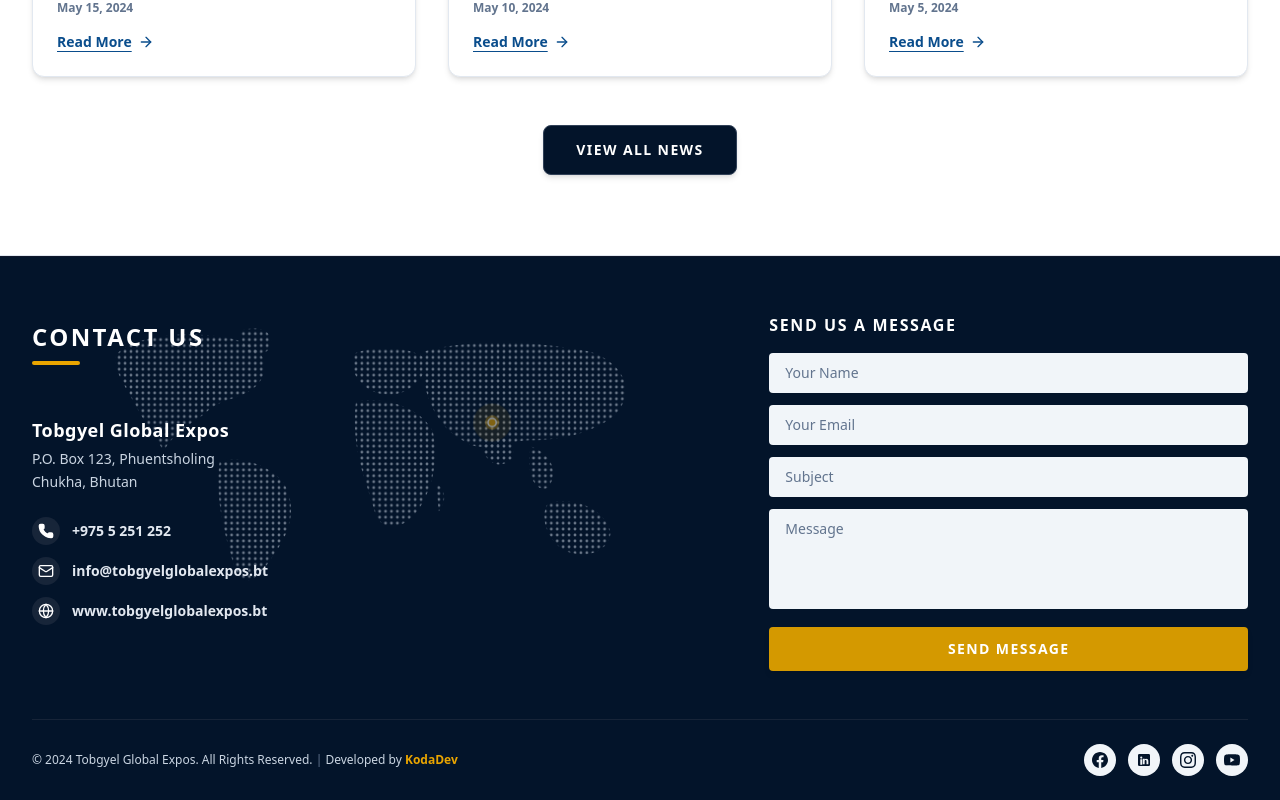
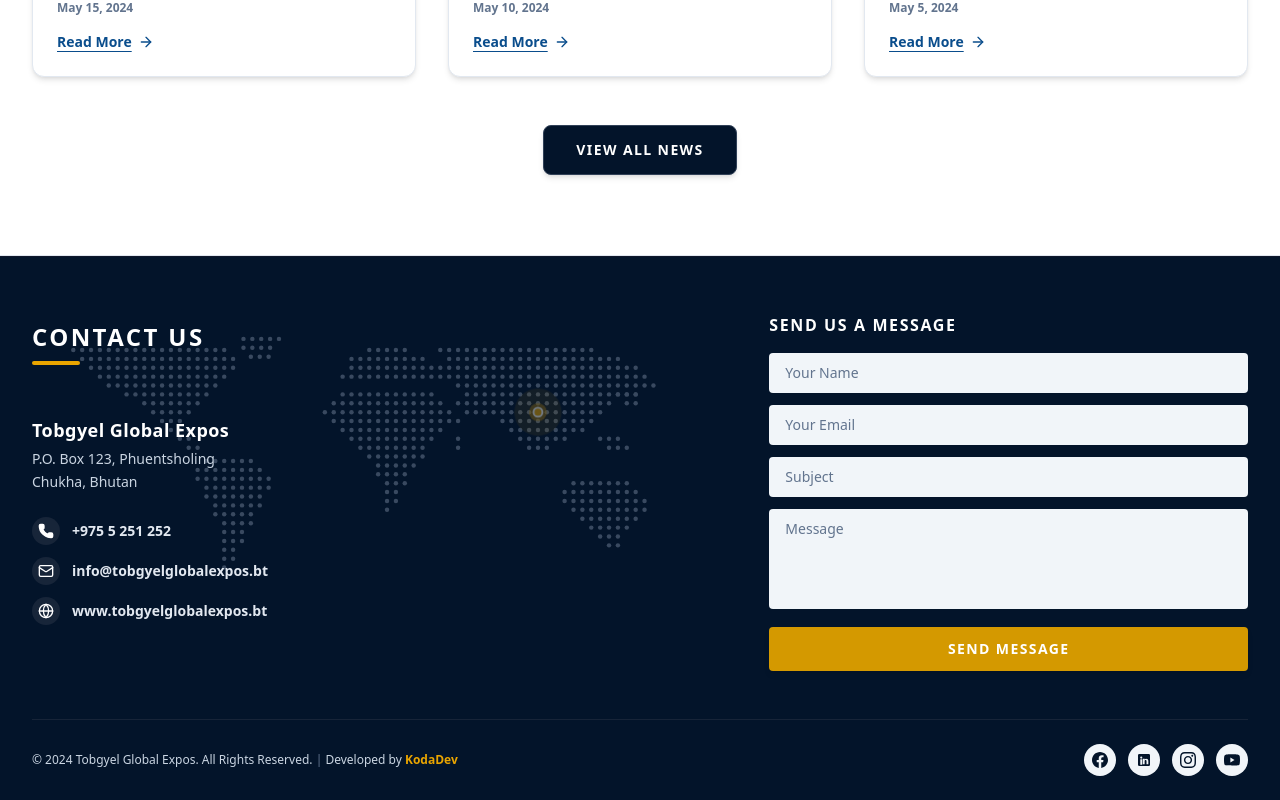
Before and after one commit to guruwangchuk7/Tobgyel-GlobalExpos, a Next.js app: page / in a window 1280 px wide. Shown: the part 3098-3898 px from the top of the page. Built offline with nearby package versions, Linux system fonts and the light colour scheme.

Commit message:
Replace SVG pattern fill with explicit coordinate array of discrete dot circles matching exact reference world map

```diff
--- a/app/components/Footer.tsx
+++ b/app/components/Footer.tsx
@@ -15,49 +15,105 @@
           {/* Left Column: Contact Details + World Map Background (span 7 cols) */}
           <div className="lg:col-span-7 space-y-6 relative min-h-[320px] flex flex-col justify-between py-2">
 
-            {/* Dotted World Map Matrix Overlay matching user screenshot */}
-            <div className="absolute inset-0 opacity-55 pointer-events-none -z-10 flex items-center justify-center overflow-hidden">
+            {/* Discrete Dots World Map Vector Overlay matching reference image 100% */}
+            <div className="absolute inset-0 opacity-45 pointer-events-none -z-10 flex items-center justify-center overflow-hidden">
               <svg
-                viewBox="0 0 1000 500"
-                className="w-full h-full text-slate-300"
+                viewBox="0 0 900 400"
+                className="w-full h-full text-slate-400"
                 preserveAspectRatio="xMidYMid meet"
               >
-                <defs>
-                  <pattern id="worldMapDotGrid" x="0" y="0" width="10" height="10" patternUnits="userSpaceOnUse">
-                    <circle cx="5" cy="5" r="2.4" fill="#CBD5E1" opacity="0.95" />
-                  </pattern>
-                </defs>
+                <g fill="#94A3B8" opacity="0.85">
+                  {[
+                    // North America & Greenland
+                    [40,50],[52,50],[64,50],[76,50],[88,50],[100,50],[112,50],[124,50],[136,50],[148,50],[160,50],[172,50],[184,50],[196,50],[208,50],[220,50],[232,50],[244,50],[270,35],[282,35],[294,35],[306,35],[318,35],
+                    [52,62],[64,62],[76,62],[88,62],[100,62],[112,62],[124,62],[136,62],[148,62],[160,62],[172,62],[184,62],[196,62],[208,62],[220,62],[232,62],[244,62],[256,62],[270,47],[282,47],[294,47],[306,47],
+                    [64,74],[76,74],[88,74],[100,74],[112,74],[124,74],[136,74],[148,74],[160,74],[172,74],[184,74],[196,74],[208,74],[220,74],[232,74],[244,74],[256,74],[280,59],[292,59],[304,59],
+                    [76,86],[88,86],[100,86],[112,86],[124,86],[136,86],[148,86],[160,86],[172,86],[184,86],[196,86],[208,86],[220,86],[232,86],[244,86],
+                    [88,98],[100,98],[112,98],[124,98],[136,98],[148,98],[160,98],[172,98],[184,98],[196,98],[208,98],[220,98],[232,98],
+                    [112,110],[124,110],[136,110],[148,110],[160,110],[172,110],[184,110],[196,110],[208,110],[220,110],
+                    [136,122],[148,122],[160,122],[172,122],[184,122],[196,122],[208,122],
+                    [148,134],[160,134],[172,134],[184,134],[196,134],
+                    [160,146],[172,146],[184,146],
+                    [172,158],[184,158],[196,158],
+                    [184,170],[196,170],
+                    [196,182],[208,182],
 
-                {/* Organic Curved Continent Shapes Filled with Dot Matrix */}
-                <g fill="url(#worldMapDotGrid)">
-                  {/* North America & Greenland */}
-                  <path d="M 60,70 C 90,40 160,30 240,40 C 300,50 330,80 300,120 C 270,150 240,140 210,170 C 180,190 150,210 140,235 C 130,210 110,190 95,160 C 80,130 50,90 60,70 Z" />
-                  <path d="M 270,30 C 300,20 330,30 320,60 C 300,80 270,70 270,30 Z" />
+                    // South America
+                    [220,200],[232,200],[244,200],[256,200],[268,200],[280,200],
+                    [208,212],[220,212],[232,212],[244,212],[256,212],[268,212],[280,212],[292,212],
+                    [208,224],[220,224],[232,224],[244,224],[256,224],[268,224],[280,224],[292,224],[304,224],
+                    [220,236],[232,236],[244,236],[256,236],[268,236],[280,236],[292,236],[304,236],
+                    [220,248],[232,248],[244,248],[256,248],[268,248],[280,248],[292,248],
+                    [232,260],[244,260],[256,260],[268,260],[280,260],[292,260],
+                    [232,272],[244,272],[256,272],[268,272],[280,272],
+                    [244,284],[256,284],[268,284],[280,284],
+                    [244,296],[256,296],[268,296],
+                    [244,308],[256,308],[268,308],
+                    [244,320],[256,320],
+                    [244,332],[256,332],
+                    [244,344],
 
-                  {/* South America */}
-                  <path d="M 235,250 C 275,240 325,260 345,290 C 365,330 355,370 325,410 C 300,450 275,470 260,430 C 245,380 225,310 235,250 Z" />
+                    // Europe
+                    [440,50],[452,50],[464,50],[476,50],[488,50],
+                    [416,62],[428,62],[440,62],[452,62],[464,62],[476,62],[488,62],[500,62],[512,62],
+                    [416,74],[428,74],[440,74],[452,74],[464,74],[476,74],[488,74],[500,74],[512,74],[524,74],
+                    [404,86],[416,86],[428,86],[440,86],[452,86],[464,86],[476,86],[488,86],[500,86],[512,86],[524,86],[536,86],
 
-                  {/* Europe */}
-                  <path d="M 460,70 C 490,55 550,55 580,75 C 590,95 570,125 540,135 C 500,145 470,125 460,95 Z" />
+                    // Africa & Madagascar
+                    [404,110],[416,110],[428,110],[440,110],[452,110],[464,110],[476,110],[488,110],[500,110],[512,110],[524,110],
+                    [392,122],[404,122],[416,122],[428,122],[440,122],[452,122],[464,122],[476,122],[488,122],[500,122],[512,122],[524,122],[536,122],
+                    [380,134],[392,134],[404,134],[416,134],[428,134],[440,134],[452,134],[464,134],[476,134],[488,134],[500,134],[512,134],[524,134],[536,134],[548,134],
+                    [392,146],[404,146],[416,146],[428,146],[440,146],[452,146],[464,146],[476,146],[488,146],[500,146],[512,146],[524,146],[536,146],[548,146],[560,146],
+                    [404,158],[416,158],[428,158],[440,158],[452,158],[464,158],[476,158],[488,158],[500,158],[512,158],[524,158],[536,158],
+                    [416,170],[428,170],[440,170],[452,170],[464,170],[476,170],[488,170],[500,170],[512,170],[524,170],[560,170],
+                    [428,182],[440,182],[452,182],[464,182],[476,182],[488,182],[500,182],[512,182],[560,182],
+                    [440,194],[452,194],[464,194],[476,194],[488,194],[500,194],[512,194],
+                    [452,206],[464,206],[476,206],[488,206],[500,206],
+                    [452,218],[464,218],[476,218],[488,218],
+                    [464,230],[476,230],[488,230],
+                    [464,242],[476,242],
+                    [464,254],[476,254],
+                    [464,266],
 
-                  {/* Africa & Madagascar */}
-                  <path d="M 465,150 C 515,140 575,160 595,200 C 605,250 595,300 565,340 C 535,370 505,370 495,330 C 485,290 455,230 465,150 Z" />
-                  <path d="M 600,290 C 615,290 620,320 605,335 Z" />
+                    // Asia & Middle East & India & Bhutan
+                    [536,50],[548,50],[560,50],[572,50],[584,50],[596,50],[608,50],[620,50],[632,50],[644,50],[656,50],[668,50],[680,50],[692,50],[704,50],[716,50],[728,50],[740,50],
+                    [548,62],[560,62],[572,62],[584,62],[596,62],[608,62],[620,62],[632,62],[644,62],[656,62],[668,62],[680,62],[692,62],[704,62],[716,62],[728,62],[740,62],[752,62],[764,62],[776,62],
+                    [536,74],[548,74],[560,74],[572,74],[584,74],[596,74],[608,74],[620,74],[632,74],[644,74],[656,74],[668,74],[680,74],[692,74],[704,74],[716,74],[728,74],[740,74],[752,74],[764,74],[776,74],[788,74],[800,74],
+                    [548,86],[560,86],[572,86],[584,86],[596,86],[608,86],[620,86],[632,86],[644,86],[656,86],[668,86],[680,86],[692,86],[704,86],[716,86],[728,86],[740,86],[752,86],[764,86],[776,86],[788,86],[800,86],[812,86],
+                    [560,98],[572,98],[584,98],[596,98],[608,98],[620,98],[632,98],[644,98],[656,98],[668,98],[680,98],[692,98],[704,98],[716,98],[728,98],[740,98],[752,98],[764,98],[776,98],[788,98],[800,98],[812,98],[824,98],
+                    [572,110],[584,110],[596,110],[608,110],[620,110],[632,110],[644,110],[656,110],[668,110],[680,110],[692,110],[704,110],[716,110],[728,110],[740,110],[752,110],[764,110],[776,110],[788,110],[800,110],
+                    [560,122],[572,122],[584,122],[596,122],[608,122],[620,122],[632,122],[644,122],[656,122],[668,122],[680,122],[692,122],[704,122],[716,122],[728,122],[740,122],[752,122],[764,122],
+                    [572,134],[584,134],[596,134],[608,134],[620,134],[632,134],[644,134],[656,134],[668,134],[680,134],[692,134],[704,134],[716,134],[728,134],[740,134],[752,134],
+                    [620,146],[632,146],[644,146],[656,146],[668,146],[680,146],[692,146],[704,146],[716,146],[728,146],[740,146],
+                    [632,158],[644,158],[656,158],[668,158],[680,158],[692,158],[704,158],[716,158],[728,158],
+                    [644,170],[656,170],[668,170],[680,170],[692,170],[704,170],
+                    [656,182],[668,182],[680,182],
 
-                  {/* Asia & Indian Subcontinent */}
-                  <path d="M 580,65 C 650,45 760,45 860,65 C 920,85 940,135 900,175 C 860,205 810,215 760,215 C 720,215 675,240 645,215 C 605,195 570,135 580,65 Z" />
-                  <path d="M 680,215 C 710,205 740,215 730,245 C 710,265 690,255 680,235 Z" />
-                  <path d="M 760,225 C 790,235 810,265 790,295 C 770,305 750,275 760,225 Z" />
+                    // Japan & SE Asian Islands
+                    [776,110],[788,110],[800,110],
+                    [788,122],[800,122],
+                    [752,170],[764,170],[776,170],
+                    [764,182],[776,182],[788,182],
 
-                  {/* Australia & Indonesia */}
-                  <path d="M 790,320 C 835,310 885,330 895,370 C 895,400 855,420 815,400 C 785,380 775,340 790,320 Z" />
+                    // Australia & Oceania
+                    [716,230],[728,230],[740,230],[752,230],[764,230],[776,230],[788,230],
+                    [704,242],[716,242],[728,242],[740,242],[752,242],[764,242],[776,242],[788,242],[800,242],
+                    [704,254],[716,254],[728,254],[740,254],[752,254],[764,254],[776,254],[788,254],[800,254],[812,254],
+                    [716,266],[728,266],[740,266],[752,266],[764,266],[776,266],[788,266],[800,266],[812,266],
+                    [728,278],[740,278],[752,278],[764,278],[776,278],[788,278],[800,278],
+                    [740,290],[752,290],[764,290],[776,290],[788,290],
+                    [752,302],[764,302],[776,302],
+                    [764,314],[776,314]
+                  ].map(([cx, cy], idx) => (
+                    <circle key={idx} cx={cx} cy={cy} r="3" />
+                  ))}
                 </g>
 
-                {/* Glowing Gold Pin on Bhutan (Approx 695, 185) */}
-                <g transform="translate(695, 185)">
+                {/* Glowing Gold Pin on Bhutan (Approx 668, 134) */}
+                <g transform="translate(668, 134)">
                   <circle r="18" fill="#EAA500" className="animate-ping opacity-75" />
                   <circle r="12" fill="#EAA500" opacity="0.5" />
-                  <circle r="7" fill="#EAA500" stroke="#FFFFFF" strokeWidth="2.5" />
+                  <circle r="6" fill="#EAA500" stroke="#FFFFFF" strokeWidth="2.5" />
                 </g>
               </svg>
             </div>
```
